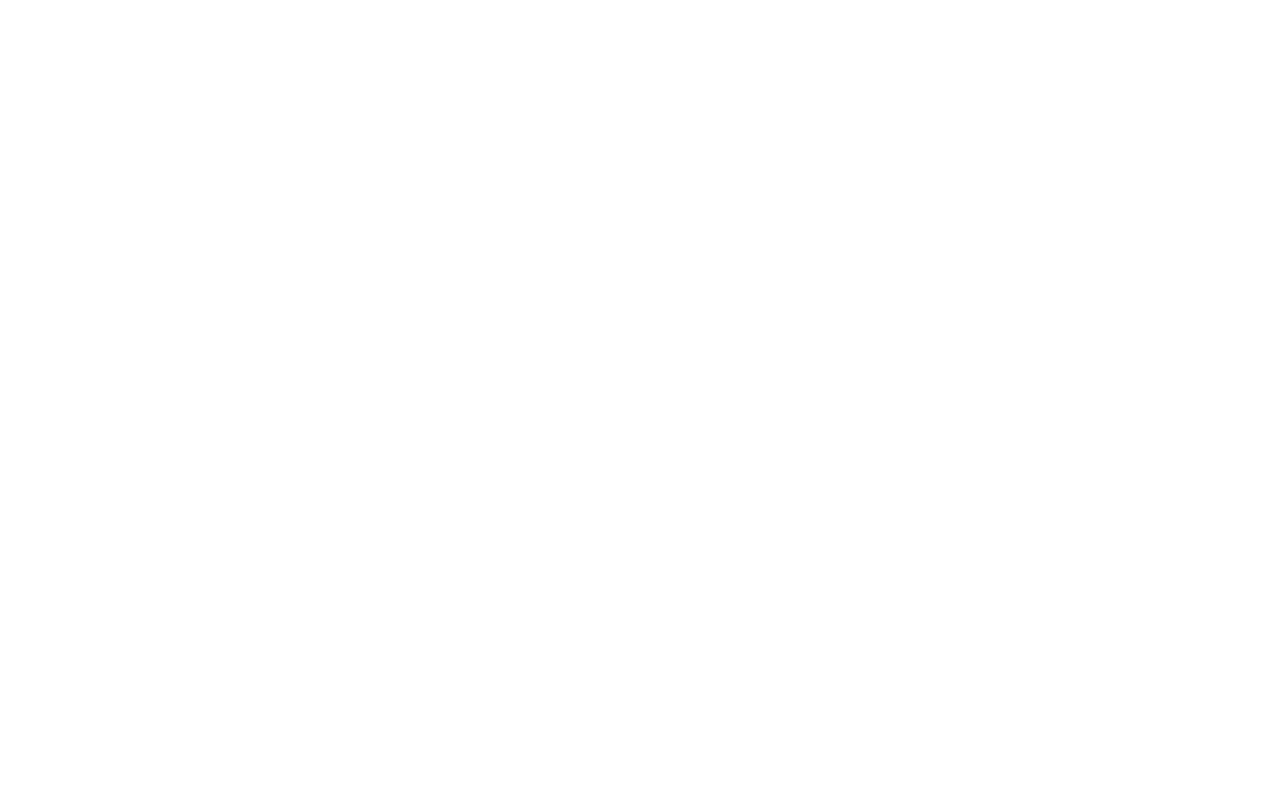
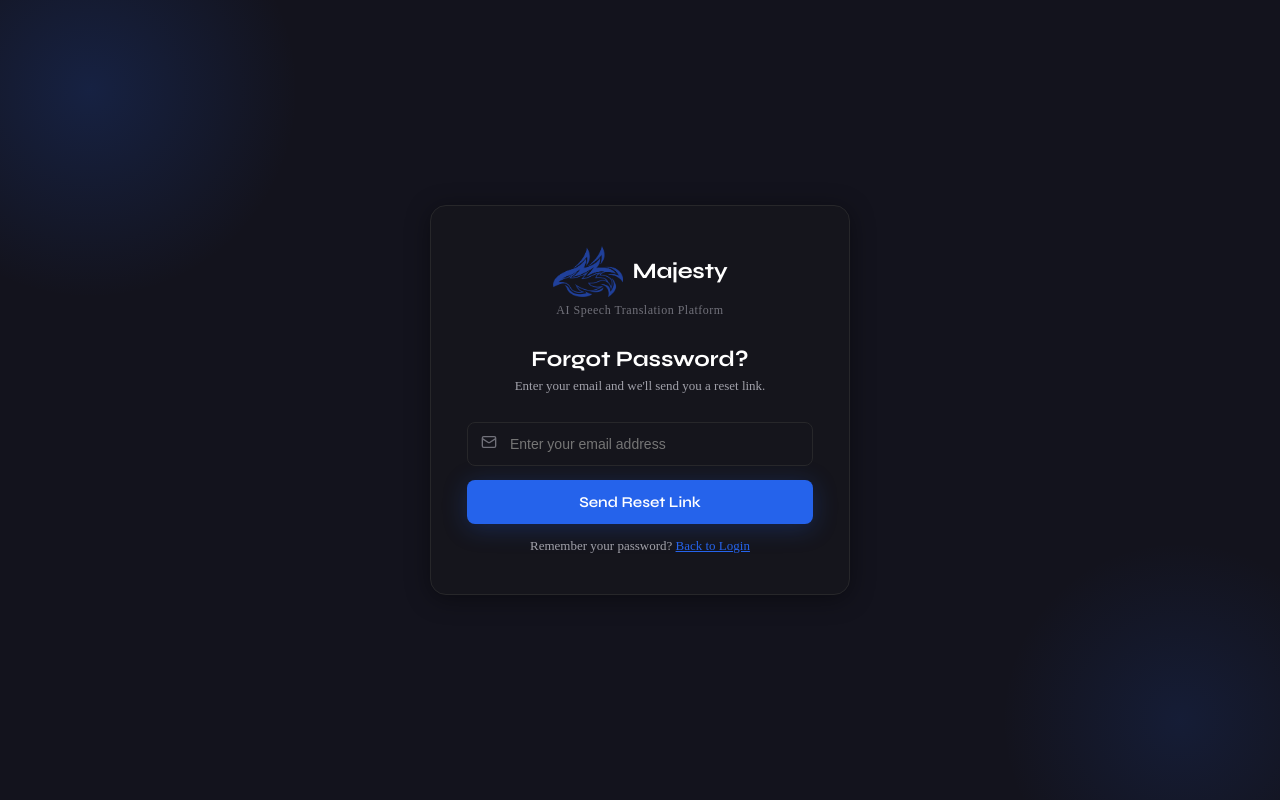
Before and after one commit to FREDDY2002835/Majesty, a React app in the folder Frontend/: page /forgot-password in a window 1280 px wide. Before the commit this address had no page. Built offline with nearby package versions, Linux system fonts and the light colour scheme; the HTML template or start-up script is replaced by a standard one.

Commit message:
password

```diff
--- a/Frontend/src/App.jsx
+++ b/Frontend/src/App.jsx
@@ -9,6 +9,7 @@ import ProfilePage from "./pages/profile.jsx";
 import SettingsPage from "./pages/settings.jsx";
 import HelpPage from "./pages/help.jsx";
 import { useTheme } from './hooks/useTheme';
+import ForgotPasswordPage from "./pages/forgotPassword";
 
 export default function App() {
   useTheme();
@@ -24,6 +25,7 @@ export default function App() {
       <Route path="/dashboard/Profile" element={<ProfilePage/>}/>
       <Route path="/dashboard/Settings" element={<SettingsPage/>}/>
       <Route path="/dashboard/Help" element={<HelpPage/>}/>
+      <Route path="/forgot-password" element={<ForgotPasswordPage />} />
     </Routes>
   );
 }
--- a/Frontend/src/index.css
+++ b/Frontend/src/index.css
@@ -33,16 +33,21 @@
 :root, .dark {
   --bg-primary: #13131d;
   --bg-secondary: #15151c;
+  --bg-card: #1a1a2e;
+  --bg-input: #1e1e2e;
   --text-primary: #ffffff;
   --text-secondary: #a1a1aa;
+  --text-muted: #71717a;
   --border: #27272a;
 }
 
 .light {
   --bg-primary: #c8d5f3;
   --bg-secondary: #f7f7f7;
+  --bg-card: #ffffff;
+  --bg-input: #ffffff;
   --text-primary: #000000;
   --text-secondary: #52525b;
+  --text-muted: #71717a;
   --border: #e4e4e7;
-  --bg-card: #ffffff;
 }
--- a/Frontend/src/pages/dashboard.jsx
+++ b/Frontend/src/pages/dashboard.jsx
@@ -239,6 +239,14 @@ const startListening = () => {
   window.currentRecognition = recognition;
 };
 
+const stopListening = () => {
+  if (window.currentRecognition) {
+    window.currentRecognition.stop();
+    window.currentRecognition = null;
+  }
+  setListening(false);
+};
+
 const playTranslation = () => {
   if (!translatedText) {
     alert("No translation to play yet.");
@@ -257,6 +265,32 @@ const playTranslation = () => {
 };
   return (
     <div style={{ minHeight: "100vh", background: "var(--bg-primary)" }}>
+
+       {/* Global hover styles for dashboard buttons */}
+    <style>{`
+      .dash-btn:hover {
+        opacity: 0.85;
+        transform: translateY(-1px);
+        transition: all 0.2s;
+      }
+      .dash-btn-accent:hover {
+        filter: brightness(1.1);
+        transform: translateY(-1px);
+        transition: all 0.2s;
+      }
+      .dash-btn-danger:hover {
+        background: #ef4444 !important;
+        color: white !important;
+        transform: translateY(-1px);
+        transition: all 0.2s;
+      }
+      .dash-btn-ghost:hover {
+        background: var(--bg-secondary) !important;
+        border-color: var(--accent) !important;
+        color: var(--accent) !important;
+        transition: all 0.2s;
+      }
+    `}</style>
 
         {sidebarOpen && (
           <div onClick={() => setSidebarOpen(false)} style={{
@@ -283,7 +317,7 @@ const playTranslation = () => {
           padding: "16px 28px", borderBottom: "1px solid var(--border)",
           background: "var(--bg-secondary)", position: "sticky", top: 0, zIndex: 10,
         }}>
-          <button onClick={() => setSidebarOpen(true)} style={{ background: "none", border: "none", color: "var(--text-secondary)", padding: 0, cursor: "pointer" }}>
+          <button onClick={() => setSidebarOpen(true)} className="dash-btn-ghost" style={{ background: "none", border: "none", color: "var(--text-secondary)", padding: 0, cursor: "pointer" }}>
             <svg width="22" height="22" viewBox="0 0 24 24" fill="none" stroke="currentColor" strokeWidth="2">
               <line x1="3" y1="6" x2="21" y2="6"/>
               <line x1="3" y1="12" x2="21" y2="12"/>
@@ -531,7 +565,7 @@ const playTranslation = () => {
             {/* Left: start/stop */}
             <div style={{ display: "flex", alignItems: "center", gap: "12px" }}>
               <button
-                onClick={handleTranslate}
+                onClick={handleTranslate} className="dash-btn-ghost"
                 style={{
                   display: "flex", alignItems: "center", gap: "8px",
                   padding: "10px 18px", background: "var(--bg-card)",
@@ -559,7 +593,7 @@ const playTranslation = () => {
                 )}
                 <button
                   onClick={toggleListening}
-                  onClick={startListening}
+                  onClick={startListening} className="dash-btn-ghost"
                   style={{
                     width: "60px", height: "60px", borderRadius: "50%",
                     background: listening ? "var(--accent)" : "var(--bg-card)",
@@ -579,7 +613,9 @@ const playTranslation = () => {
                 </button>
               </div>
 
-              <button  style={{
+              <button
+              onClick={stopListening} className="dash-btn-ghost"
+              style={{
                 display: "flex", alignItems: "center", gap: "8px",
                 padding: "10px 18px", background: "var(--bg-card)",
                 border: "1px solid var(--border)", borderRadius: "var(--radius-sm)",
@@ -601,7 +637,24 @@ const playTranslation = () => {
                 </div>
               )}
               <button
-              onClick={playTranslation}
+                onClick={() => {
+                  window.speechSynthesis.cancel();
+                  setIsPlaying(false);
+                }} className="dash-btn-ghost"
+                 style={{
+                display: "flex", alignItems: "center", gap: "8px",
+                padding: "10px 18px", background: "var(--bg-card)",
+                border: "1px solid var(--border)", borderRadius: "var(--radius-sm)",
+                color: "var(--text-primary)", fontSize: "14px", cursor: "pointer",
+              }}>
+                <svg width="14" height="14" viewBox="0 0 24 24" fill="none" stroke="currentColor" strokeWidth="2">
+                  <rect x="3" y="3" width="18" height="18" rx="2"/>
+                </svg>
+                Stop
+              </button>
+
+              <button
+              onClick={playTranslation} className="dash-btn-ghost"
               style={{
                 display: "flex", alignItems: "center", gap: "8px",
                 padding: "11px 20px", background: "var(--accent)",
@@ -628,7 +681,7 @@ const playTranslation = () => {
                       setTimeout(() => setSaveLabel("Save"), 2000);
                     }
                   });
-                }}
+                }}  className="dash-btn-ghost"
               style={{
                 display: "flex", alignItems: "center", gap: "8px",
                 padding: "11px 20px", background: "var(--bg-card)",
@@ -658,7 +711,7 @@ const playTranslation = () => {
                     Recent History
                   </span>
                   <button
-                    onClick={() => navigate("/dashboard/history")}
+                    onClick={() => navigate("/dashboard/history")} className="dash-btn-ghost"
                     style={{
                       background: "none", border: "1px solid var(--border)",
                       borderRadius: "var(--radius-sm)", padding: "6px 14px",
--- /dev/null
+++ b/Frontend/src/pages/forgotPassword.jsx
@@ -0,0 +1,124 @@
+import { useState } from "react";
+import { Link } from "react-router-dom";
+import AuthLayout from "../components/AuthLayout";
+
+export default function ForgotPasswordPage() {
+  const [email, setEmail] = useState("");
+  const [submitted, setSubmitted] = useState(false);
+  const [loading, setLoading] = useState(false);
+
+  const handleSubmit = async () => {
+    if (!email.trim()) return;
+    setLoading(true);
+    // Simulate a delay
+    await new Promise(r => setTimeout(r, 1000));
+    setLoading(false);
+    setSubmitted(true);
+  };
+
+  return (
+    <AuthLayout>
+      <div style={{ textAlign: "center", marginBottom: "28px" }}>
+        <h1 style={{
+          fontFamily: "var(--font-display)",
+          fontSize: "22px", fontWeight: "700",
+          color: "var(--text-primary)", marginBottom: "6px",
+        }}>
+          Forgot Password?
+        </h1>
+        <p style={{ fontSize: "13px", color: "var(--text-secondary)" }}>
+          {submitted
+            ? "Check your email for reset instructions."
+            : "Enter your email and we'll send you a reset link."}
+        </p>
+      </div>
+
+      {!submitted ? (
+        <div style={{ display: "flex", flexDirection: "column", gap: "14px" }}>
+          {/* Email input */}
+          <div style={{ position: "relative" }}>
+            <span style={{
+              position: "absolute", left: "14px", top: "50%",
+              transform: "translateY(-50%)", color: "var(--text-muted)",
+            }}>
+              <svg width="16" height="16" viewBox="0 0 24 24" fill="none" stroke="currentColor" strokeWidth="2">
+                <rect x="2" y="4" width="20" height="16" rx="2"/>
+                <path d="m22 7-8.97 5.7a1.94 1.94 0 0 1-2.06 0L2 7"/>
+              </svg>
+            </span>
+            <input
+              type="email"
+              placeholder="Enter your email address"
+              value={email}
+              onChange={e => setEmail(e.target.value)}
+              style={{
+                width: "100%", padding: "13px 14px 13px 42px",
+                background: "var(--bg-secondary)", border: "1px solid var(--border)",
+                borderRadius: "var(--radius-sm)", color: "var(--text-primary)",
+                fontSize: "14px", outline: "none",
+              }}
+            />
+          </div>
+
+          <button
+            onClick={handleSubmit}
+            disabled={loading}
+            style={{
+              width: "100%", padding: "13px",
+              background: "var(--accent)", border: "none",
+              borderRadius: "var(--radius-sm)", color: "white",
+              fontFamily: "var(--font-display)", fontSize: "15px",
+              fontWeight: "600", cursor: loading ? "not-allowed" : "pointer",
+              opacity: loading ? 0.7 : 1, transition: "all 0.2s",
+              boxShadow: "var(--shadow-accent)",
+            }}
+          >
+            {loading ? "Sending..." : "Send Reset Link"}
+          </button>
+
+          <p style={{ textAlign: "center", fontSize: "13px", color: "var(--text-secondary)" }}>
+            Remember your password?{" "}
+            <Link to="/login" style={{ color: "var(--accent)", fontWeight: "500" }}>
+              Back to Login
+            </Link>
+          </p>
+        </div>
+      ) : (
+        /* Success state */
+        <div style={{ display: "flex", flexDirection: "column", alignItems: "center", gap: "20px" }}>
+          <div style={{
+            width: "64px", height: "64px", borderRadius: "50%",
+            background: "rgba(34,197,94,0.1)", display: "flex",
+            alignItems: "center", justifyContent: "center",
+          }}>
+            <svg width="32" height="32" viewBox="0 0 24 24" fill="none" stroke="#22c55e" strokeWidth="2">
+              <polyline points="20 6 9 17 4 12"/>
+            </svg>
+          </div>
+
+          <div style={{ textAlign: "center" }}>
+            <p style={{ fontSize: "14px", color: "var(--text-secondary)", lineHeight: "1.6" }}>
+              We sent a reset link to <strong style={{ color: "var(--text-primary)" }}>{email}</strong>.
+              Check your inbox and follow the instructions.
+            </p>
+          </div>
+
+          <Link
+            to="/login"
+            style={{
+              display: "block", width: "100%", padding: "13px",
+              background: "var(--accent)", border: "none",
+              borderRadius: "var(--radius-sm)", color: "white",
+              fontFamily: "var(--font-display)", fontSize: "15px",
+              fontWeight: "600", cursor: "pointer",
+              boxShadow: "var(--shadow-accent)", textAlign: "center",
+              textDecoration: "none",
+            }}
+          >
+            Back to Login
+          </Link>
+        </div>
+      )}
+    </AuthLayout>
+  );
+}
--- a/Frontend/src/pages/login.jsx
+++ b/Frontend/src/pages/login.jsx
@@ -79,7 +79,7 @@ export default function LoginPage() {
         </div>
 
         <div style={{ textAlign: "right", marginTop: "-6px" }}>
-          <Link to="#" style={{ fontSize: "12px", color: "var(--accent)" }}>
+          <Link to="/forgot-password" style={{ fontSize: "12px", color: "var(--accent)" }}>
             Forgot password?
           </Link>
         </div>
```
